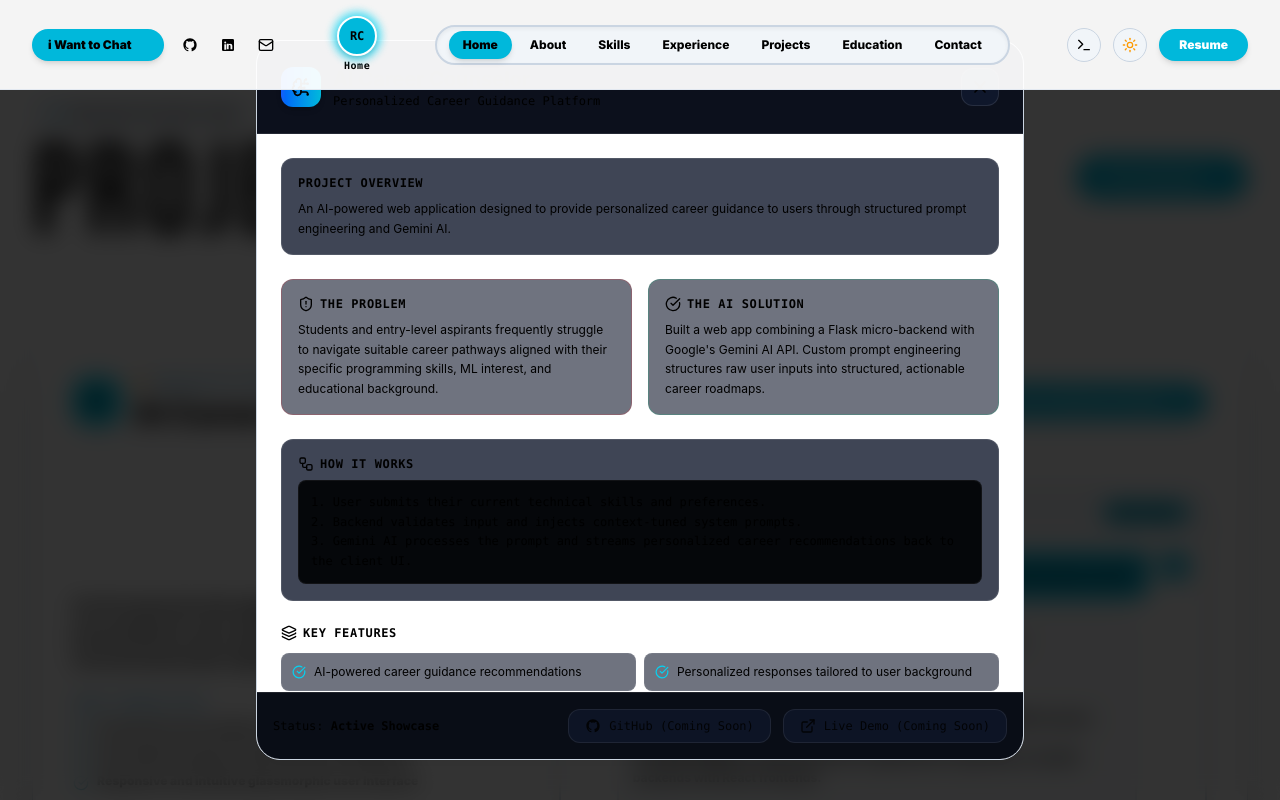
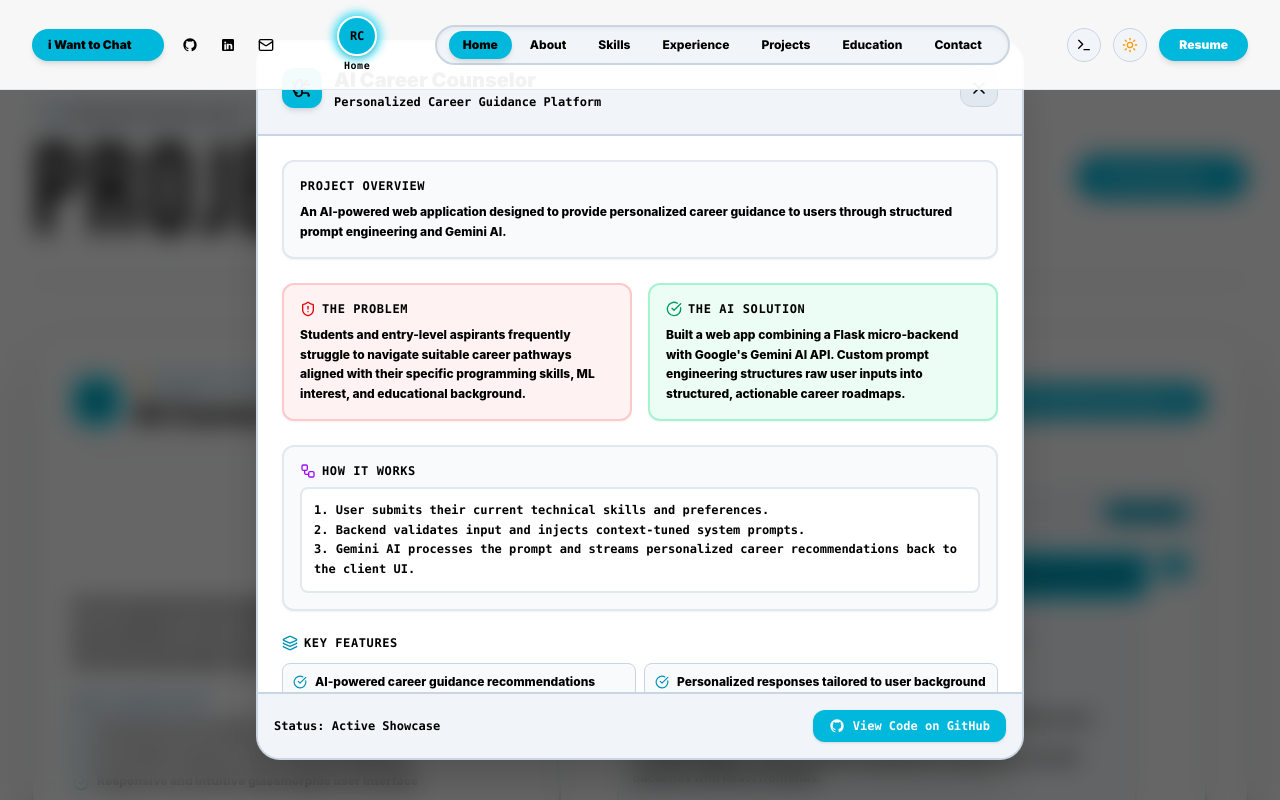
Before and after one commit to Riteshchowdary-07/ritesh-portfolio, a React (Vite) app: page / in a window 1280 px wide. Both pictures are taken after a click on the button "View Architecture Details". Shown: the part 1123-1923 px from the top of the page. Built offline with nearby package versions, Linux system fonts and the light colour scheme.

Commit message:
Convert project modal and terminal overlay from dark navy to high-contrast pure white theme with solid black text

```diff
--- a/src/components/ProjectModal.jsx
+++ b/src/components/ProjectModal.jsx
@@ -14,80 +14,82 @@ export const ProjectModal = ({ project, onClose }) => {
   if (!project) return null;
 
   return (
-    <div className="fixed inset-0 z-50 flex items-center justify-center p-4 bg-black/80 backdrop-blur-md overflow-y-auto animate-fadeIn">
+    <div className="fixed inset-0 z-50 flex items-center justify-center p-4 bg-black/60 backdrop-blur-md overflow-y-auto animate-fadeIn">
 
       <div
-        className="glass-card rounded-3xl border border-cyan-500/40 w-full max-w-3xl overflow-hidden shadow-2xl relative my-8 max-h-[90vh] flex flex-col"
+        className="rounded-3xl border-2 border-slate-300 w-full max-w-3xl overflow-hidden shadow-2xl relative my-8 max-h-[90vh] flex flex-col bg-white"
         onClick={(e) => e.stopPropagation()}
       >
 
-        <div className="p-6 bg-[#0c101c] border-b border-white/10 flex items-center justify-between shrink-0">
+        {/* Header */}
+        <div className="p-6 bg-slate-100 border-b-2 border-slate-300 flex items-center justify-between shrink-0">
           <div className="flex items-center gap-3">
-            <div className="p-2.5 rounded-xl bg-gradient-to-r from-blue-600 to-cyan-500 text-white shadow-md">
+            <div className="p-2.5 rounded-xl bg-cyan-500 text-white shadow-md">
               <BrainCircuit className="w-5 h-5" />
             </div>
             <div>
-              <h3 className="text-xl font-bold text-white">{project.title}</h3>
-              <p className="text-xs text-slate-400 font-mono">{project.subtitle}</p>
+              <h3 className="text-xl font-black text-black">{project.title}</h3>
+              <p className="text-xs text-black font-mono font-bold">{project.subtitle}</p>
             </div>
           </div>
 
           <button
             onClick={onClose}
-            className="p-2 rounded-xl bg-slate-900 border border-white/10 text-slate-400 hover:text-white hover:border-white/20 transition-all"
+            className="p-2 rounded-xl bg-slate-200 border border-slate-300 text-black hover:bg-slate-300 transition-all font-bold"
           >
             <X className="w-5 h-5" />
           </button>
         </div>
 
-        <div className="p-6 space-y-6 overflow-y-auto font-sans text-slate-300 text-sm">
+        {/* Content Body */}
+        <div className="p-6 space-y-6 overflow-y-auto font-sans text-black text-sm bg-white">
 
-          <div className="p-4 rounded-xl bg-slate-900/80 border border-white/10 space-y-2">
-            <h4 className="text-xs font-bold font-mono text-cyan-400 uppercase tracking-wider">
+          <div className="p-4 rounded-xl bg-slate-50 border-2 border-slate-200 space-y-2 shadow-xs">
+            <h4 className="text-xs font-black font-mono text-cyan-700 uppercase tracking-wider">
               Project Overview
             </h4>
-            <p className="text-xs text-slate-300 leading-relaxed">
+            <p className="text-xs text-black font-extrabold leading-relaxed">
               {project.description}
             </p>
           </div>
 
           <div className="grid grid-cols-1 md:grid-cols-2 gap-4">
-            <div className="p-4 rounded-xl bg-slate-900/60 border border-red-500/20 space-y-2">
-              <h4 className="text-xs font-bold font-mono text-red-400 uppercase tracking-wider flex items-center gap-1.5">
-                <ShieldAlert className="w-4 h-4" /> The Problem
+            <div className="p-4 rounded-xl bg-red-50 border-2 border-red-200 space-y-2 shadow-xs">
+              <h4 className="text-xs font-black font-mono text-red-700 uppercase tracking-wider flex items-center gap-1.5">
+                <ShieldAlert className="w-4 h-4 text-red-600" /> The Problem
               </h4>
-              <p className="text-xs text-slate-300 leading-relaxed">
+              <p className="text-xs text-black font-extrabold leading-relaxed">
                 {project.problem}
               </p>
             </div>
 
-            <div className="p-4 rounded-xl bg-slate-900/60 border border-emerald-500/20 space-y-2">
-              <h4 className="text-xs font-bold font-mono text-emerald-400 uppercase tracking-wider flex items-center gap-1.5">
-                <CheckCircle className="w-4 h-4" /> The AI Solution
+            <div className="p-4 rounded-xl bg-emerald-50 border-2 border-emerald-200 space-y-2 shadow-xs">
+              <h4 className="text-xs font-black font-mono text-emerald-700 uppercase tracking-wider flex items-center gap-1.5">
+                <CheckCircle className="w-4 h-4 text-emerald-600" /> The AI Solution
               </h4>
-              <p className="text-xs text-slate-300 leading-relaxed">
+              <p className="text-xs text-black font-extrabold leading-relaxed">
                 {project.solution}
               </p>
             </div>
           </div>
 
-          <div className="p-4 rounded-xl bg-slate-900/80 border border-white/10 space-y-2">
-            <h4 className="text-xs font-bold font-mono text-purple-400 uppercase tracking-wider flex items-center gap-1.5">
-              <Workflow className="w-4 h-4" /> How It Works
+          <div className="p-4 rounded-xl bg-slate-50 border-2 border-slate-200 space-y-2 shadow-xs">
+            <h4 className="text-xs font-black font-mono text-purple-700 uppercase tracking-wider flex items-center gap-1.5">
+              <Workflow className="w-4 h-4 text-purple-600" /> How It Works
             </h4>
-            <p className="text-xs text-slate-300 leading-relaxed whitespace-pre-line font-mono bg-[#05070a] p-3 rounded-lg border border-white/5">
+            <p className="text-xs text-black font-black leading-relaxed whitespace-pre-line font-mono bg-white p-3 rounded-lg border-2 border-slate-200">
               {project.howItWorks}
             </p>
           </div>
 
           <div className="space-y-3">
-            <h4 className="text-xs font-bold font-mono text-cyan-400 uppercase tracking-wider flex items-center gap-1.5">
-              <Layers className="w-4 h-4" /> Key Features
+            <h4 className="text-xs font-black font-mono text-cyan-700 uppercase tracking-wider flex items-center gap-1.5">
+              <Layers className="w-4 h-4 text-cyan-600" /> Key Features
             </h4>
             <div className="grid grid-cols-1 sm:grid-cols-2 gap-2">
               {project.features.map((feat, fIdx) => (
-                <div key={fIdx} className="p-2.5 rounded-lg bg-slate-900/60 border border-white/5 text-xs flex items-center gap-2">
-                  <CheckCircle className="w-3.5 h-3.5 text-cyan-400 shrink-0" />
+                <div key={fIdx} className="p-2.5 rounded-lg bg-slate-50 border border-slate-300 text-xs font-extrabold text-black flex items-center gap-2">
+                  <CheckCircle className="w-3.5 h-3.5 text-cyan-600 shrink-0" />
                   <span>{feat}</span>
                 </div>
               ))}
@@ -95,14 +97,14 @@ export const ProjectModal = ({ project, onClose }) => {
           </div>
 
           <div className="space-y-2">
-            <h4 className="text-xs font-bold font-mono text-slate-400 uppercase tracking-wider">
+            <h4 className="text-xs font-black font-mono text-black uppercase tracking-wider">
               Technology Stack
             </h4>
             <div className="flex flex-wrap gap-2">
               {project.tech.map((t, idx) => (
                 <span
                   key={idx}
-                  className="px-3 py-1 rounded-lg bg-slate-900 border border-cyan-500/30 text-cyan-300 text-xs font-mono"
+                  className="px-3 py-1 rounded-lg bg-slate-100 border border-slate-300 text-black text-xs font-mono font-black"
                 >
                   {t}
                 </span>
@@ -112,29 +114,22 @@ export const ProjectModal = ({ project, onClose }) => {
 
         </div>
 
-        <div className="p-4 bg-[#090d16] border-t border-white/10 flex flex-wrap items-center justify-between gap-3 shrink-0">
-          <div className="text-xs text-slate-400 font-mono">
-            Status: <span className="text-emerald-400 font-semibold">{project.status}</span>
+        {/* Footer Bar */}
+        <div className="p-4 bg-slate-100 border-t-2 border-slate-300 flex flex-wrap items-center justify-between gap-3 shrink-0">
+          <div className="text-xs text-black font-mono font-black">
+            Status: <span className="text-emerald-700 font-black">{project.status}</span>
           </div>
 
           <div className="flex items-center gap-3">
-            <button
-              disabled
-              className="px-4 py-2 rounded-xl bg-slate-900 border border-white/10 text-slate-500 text-xs font-mono flex items-center gap-2 cursor-not-allowed opacity-75"
-              title="GitHub repository placeholder"
+            <a
+              href={project.githubUrl || "https://github.com/Riteshchowdary-07/ritesh-portfolio"}
+              target="_blank"
+              rel="noreferrer"
+              className="px-4 py-2 rounded-xl bg-cyan-500 text-white text-xs font-black font-mono flex items-center gap-2 hover:bg-cyan-600 transition-colors shadow-sm"
             >
-              <GithubIcon className="w-4 h-4" />
-              <span>GitHub (Coming Soon)</span>
-            </button>
-
-            <button
-              disabled
-              className="px-4 py-2 rounded-xl bg-slate-900 border border-white/10 text-slate-500 text-xs font-mono flex items-center gap-2 cursor-not-allowed opacity-75"
-              title="Live demo link placeholder"
-            >
-              <ExternalLink className="w-4 h-4" />
-              <span>Live Demo (Coming Soon)</span>
-            </button>
+              <GithubIcon className="w-4 h-4 text-white" />
+              <span className="text-white-brand">View Code on GitHub</span>
+            </a>
           </div>
         </div>
 
```
Also changed, not shown: src/components/TerminalEasterEgg.jsx (+23 -23 lines).
